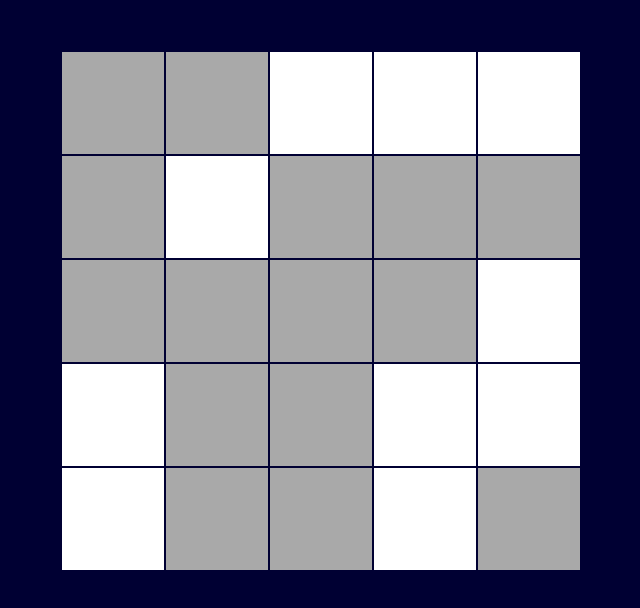
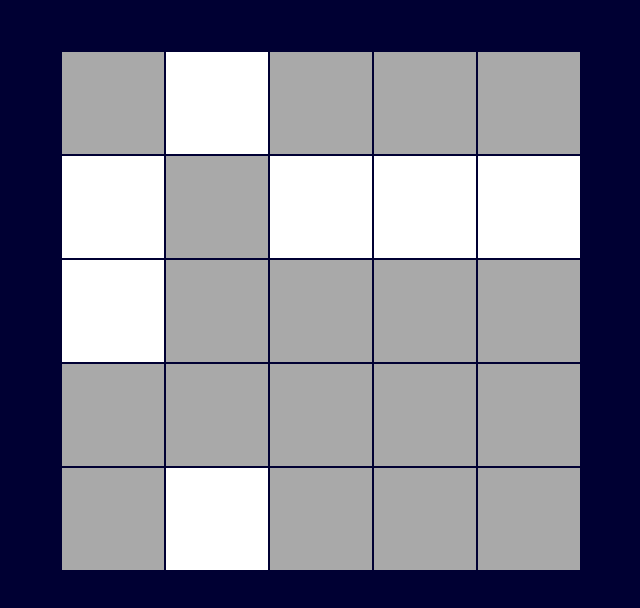
Before and after one commit to zolomohan/lights-out, a React (Create React App) app: page / in a window 1280 px wide. Shown: the top 608 px of the page, without its empty margins (319-959 px from the left). Built offline with nearby package versions, Linux system fonts and the light colour scheme.

Commit message:
Set Key for Cells and Columsn

```diff
--- a/src/Board.js
+++ b/src/Board.js
@@ -46,7 +46,7 @@ class Board extends Component {
   }
 
   /** create a board nrows high/ncols wide, each cell randomly lit or unlit */
-  randomBoolean = () => (Math.floor(Math.random() * 2)) === 0 ? false: true;
+  randomBoolean = () => (Math.floor(Math.random() * 4)) === 0 ? true: false;
 
   createBoard() {
     let {nrows, ncols} = this.props;
@@ -64,18 +64,18 @@ class Board extends Component {
   /** handle changing a cell: update board & determine if winner */
 
   flipCellsAround(coord) {
-    let {ncols, nrows} = this.props;
-    let board = this.state.board;
-    let [y, x] = coord.split("-").map(Number);
+    // let {ncols, nrows} = this.props;
+    // let board = this.state.board;
+    // let [y, x] = coord.split("-").map(Number);
 
 
-    function flipCell(y, x) {
-      // if this coord is actually on board, flip it
+    // function flipCell(y, x) {
+    //   // if this coord is actually on board, flip it
 
-      if (x >= 0 && x < ncols && y >= 0 && y < nrows) {
-        board[y][x] = !board[y][x];
-      }
-    }
+    //   if (x >= 0 && x < ncols && y >= 0 && y < nrows) {
+    //     board[y][x] = !board[y][x];
+    //   }
+    // }
 
     // TODO: flip this cell and the cells around it
 
@@ -95,7 +95,17 @@ class Board extends Component {
     return(
         <table className="Board">
             <tbody>
-                {this.state.board.map( (row,i) => <tr> {row.map( (cell, j) => <Cell isLit={cell} />)}</tr>)}
+                {this.state.board.map( (row,i) =>
+                    <tr key={i}>
+                        {row.map( (cell, j) =>
+                            <Cell
+                                key={i+'-'+j}
+                                isLit={cell}
+                                flipCellsAroundMe = {this.flipCellsAround}
+                            />)
+                        }
+                    </tr>)
+                }
             </tbody>
         </table>
     )
--- a/src/Cell.js
+++ b/src/Cell.js
@@ -22,7 +22,6 @@ class Cell extends Component {
   }
 
   handleClick(evt) {
-    // call up to the board to flip cells around this cell
     this.props.flipCellsAroundMe();
   }
 
```
